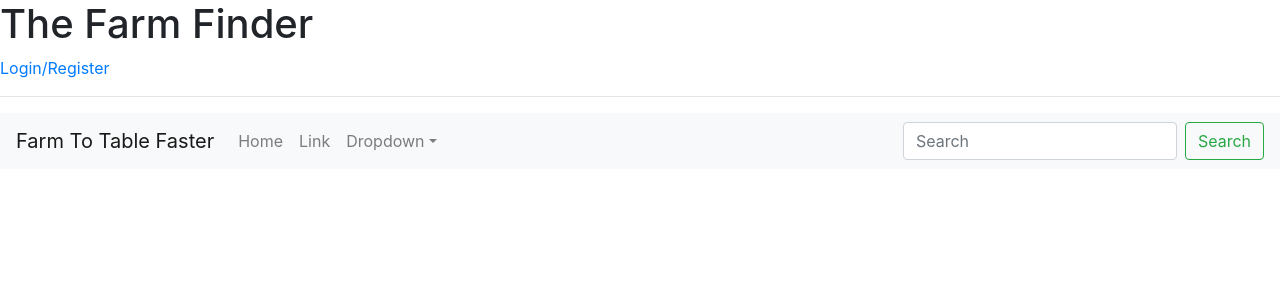
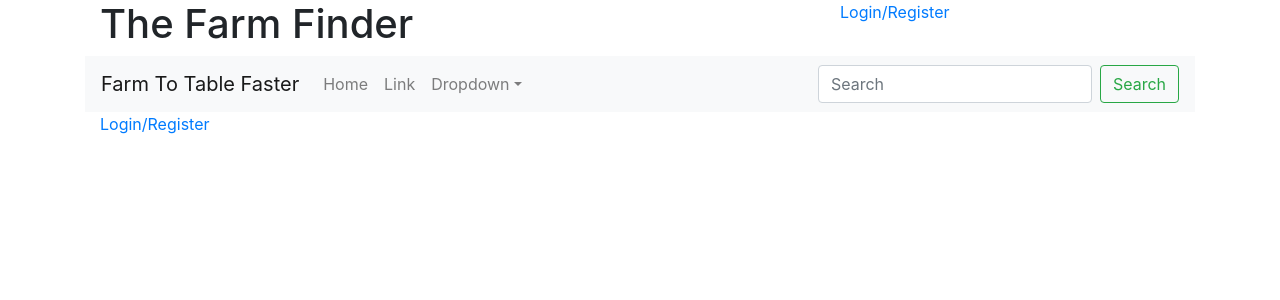
Before and after one commit to galeazzij/The-Farm-Finder, a React (Create React App) app in the folder client/: page / in a window 1280 px wide. Shown: the top 300 px of the page. Built offline with nearby package versions, Linux system fonts and the light colour scheme; no server answers.

Commit message:
FE add styling and functionality to Header and create Home.jsx screen

```diff
--- a/client/src/App.js
+++ b/client/src/App.js
@@ -4,6 +4,7 @@ import Main from './components/Main'
 import 'bootstrap/dist/css/bootstrap.min.css';
 import { verifyUser } from './services/auth';
 import NavBar from './components/NavBar';
+import { Container } from 'react-bootstrap';
 
 function App() {
   const [currentUser, setCurrentUser] = useState(null);
@@ -19,7 +20,7 @@ function App() {
 
 
   return (
-    <div className="App">
+    <Container className="App">
       <Header
         currentUser={currentUser}
         setCurrentUser={setCurrentUser}
@@ -28,8 +29,10 @@ function App() {
         currentUser={currentUser}
         setCurrentUser={setCurrentUser}
       />
-      <Main setCurrentUser={setCurrentUser}/>
-    </div>
+      <Main
+        currentUser={currentUser}
+        setCurrentUser={setCurrentUser} />
+    </Container>
   );
 }
 
--- a/client/src/components/Header.jsx
+++ b/client/src/components/Header.jsx
@@ -2,6 +2,8 @@ import React from 'react'
 import { Link } from 'react-router-dom'
 import { removeToken } from '../services/auth';
 import { useHistory } from 'react-router-dom';
+import { Container, Row, Col } from 'react-bootstrap'
+import Home from '../screens/Home'
 
 export default function Header(props) {
   const history = useHistory();
@@ -13,28 +15,42 @@ export default function Header(props) {
     history.push('/');
   }
   return (
-    <header>
-      <h1>The Farm Finder</h1>
-      {
+    <>
+      <Container>
+      <Row>
+        <Col><h1>The Farm Finder</h1></Col>
+        <Col></Col>
+        <Col> {
         props.currentUser ? (
           <>
-            <p>{props.currentUser.username}</p>
+            <p>Welcome {props.currentUser.username}</p>
             <button onClick={handleLogout}>Logout</button>
           </>
         ) : (
             <Link to='/login'>Login/Register</Link>
         )
 
-      }
+        }
 
-      <hr />
-     { props.currentUser && (
-      <>
-        <Link to="/foods">Foods</Link>
-        <Link to="/farms">Farms</Link>
-      </>
-      )
-      }
-    </header>
+
+            {/* {props.currentUser && (
+              <h5>test holder</h5>
+      // <>
+      //   <Link to="/foods">Foods</Link>
+      //   <Link to="/farms">Farms</Link>
+      // </>
+      ) */}
+
+        </Col>
+
+      </Row>
+
+
+
+      </Container>
+    </>
+
+
+
   )
 }
--- a/client/src/components/Main.jsx
+++ b/client/src/components/Main.jsx
@@ -10,9 +10,10 @@ import CreateFood from "./CreateFood";
 import FoodItem from "./FoodItem";
 import UpdateFood from "./UpdateFood";
 import ShowOneFarm from "./ShowOneFarm";
+import Home from "../screens/Home";
 
 export default function Main(props) {
-  const { setCurrentUser } = props;
+  const { currentUser, setCurrentUser } = props;
 
   const [farms, setFarms] = useState([]);
   const [foods, setFoods] = useState([]);
@@ -34,6 +35,12 @@ export default function Main(props) {
 
   return (
     <main>
+      <Route exact path='/' render={(props) =>
+        (<Home {...props}
+          currentUser={currentUser}
+          setCurrentUser={setCurrentUser}
+        />
+        )} />
       <Route path='/login' render={(props) =>
         (<Login {...props}
           setCurrentUser={setCurrentUser}
--- a/client/src/components/NavBar.jsx
+++ b/client/src/components/NavBar.jsx
@@ -16,7 +16,7 @@ export default function NavBar() {
   <Navbar.Toggle aria-controls="basic-navbar-nav" />
   <Navbar.Collapse id="basic-navbar-nav">
     <Nav className="mr-auto">
-      <Nav.Link href="/login">Home</Nav.Link>
+      <Nav.Link href="/">Home</Nav.Link>
       <Nav.Link href="#link">Link</Nav.Link>
       <NavDropdown title="Dropdown" id="basic-nav-dropdown">
         <NavDropdown.Item href="/foods">Food</NavDropdown.Item>
--- /dev/null
+++ b/client/src/screens/Home.jsx
@@ -0,0 +1,64 @@
+import React, { useState, useEffect } from "react";
+import { Link } from 'react-router-dom'
+
+import { Container, Col, Row, Card, Button } from "react-bootstrap";
+import { verifyUser } from "../services/auth";
+
+export default function Home(props) {
+  const [currentUser, setCurrentUser] = useState(null);
+
+  useEffect(() => {
+    handleVerify()
+  }, [])
+
+  const handleVerify = async () => {
+    const userData = await verifyUser;
+    setCurrentUser(userData);
+  }
+
+  return (
+    <Container>
+         {
+        props.currentUser ? (
+          <>
+            <Row>
+        <Col>
+          <Card style={{ width: "18rem" }}>
+            <Card.Img variant="top" src="holder.js/100px180" />
+            <Card.Body>
+              <Card.Title>Go To Foods</Card.Title>
+              <Card.Text>
+                Some quick example text to build on the card title and make up
+                the bulk of the card's content.
+              </Card.Text>
+              <Button variant="primary">Go somewhere</Button>
+            </Card.Body>
+          </Card>
+        </Col>
+
+
+        <Col>
+           <Card style={{ width: "18rem" }}>
+          <Card.Img variant="top" src="holder.js/100px180" />
+          <Card.Body>
+            <Card.Title>Go To Farms</Card.Title>
+            <Card.Text>
+              Some quick example text to build on the card title and make up the
+              bulk of the card's content.
+            </Card.Text>
+            <Button variant="primary">Go somewhere</Button>
+          </Card.Body>
+        </Card>
+        </Col>
+      </Row>
+          </>
+        ) : (
+            <Link to='/login'>Login/Register</Link>
+        )
+
+        }
+
+
+    </Container>
+  );
+}
```
Also changed, not shown: 2 other files (tests, documents, lock files or other folders).
